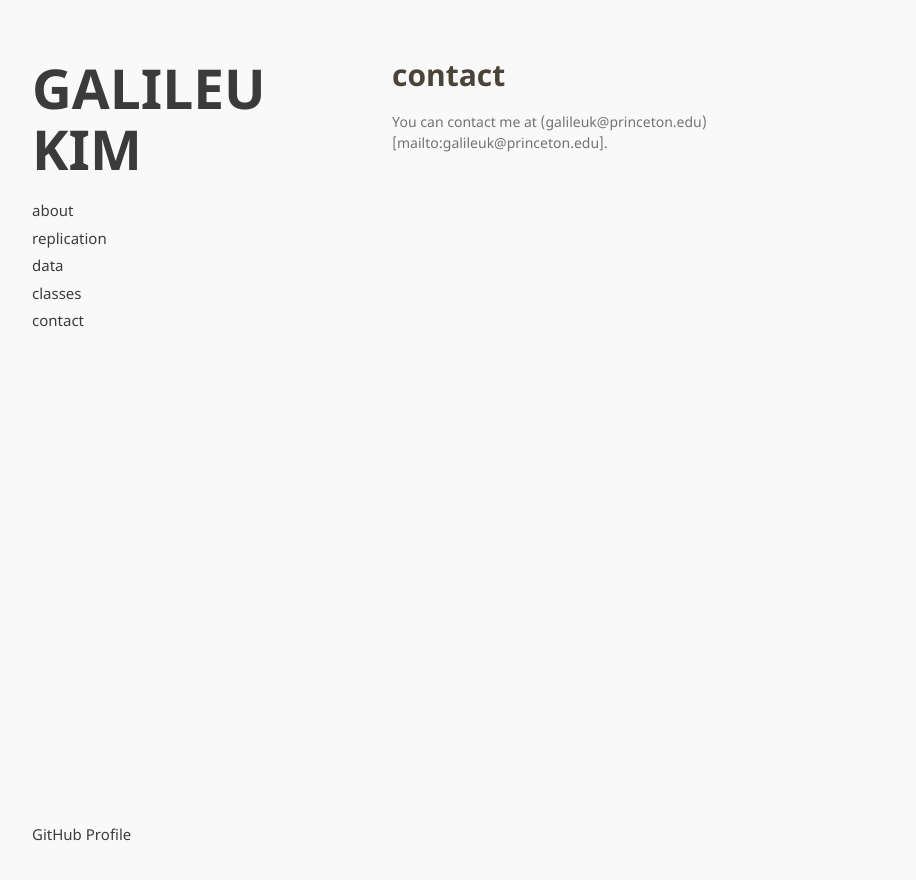
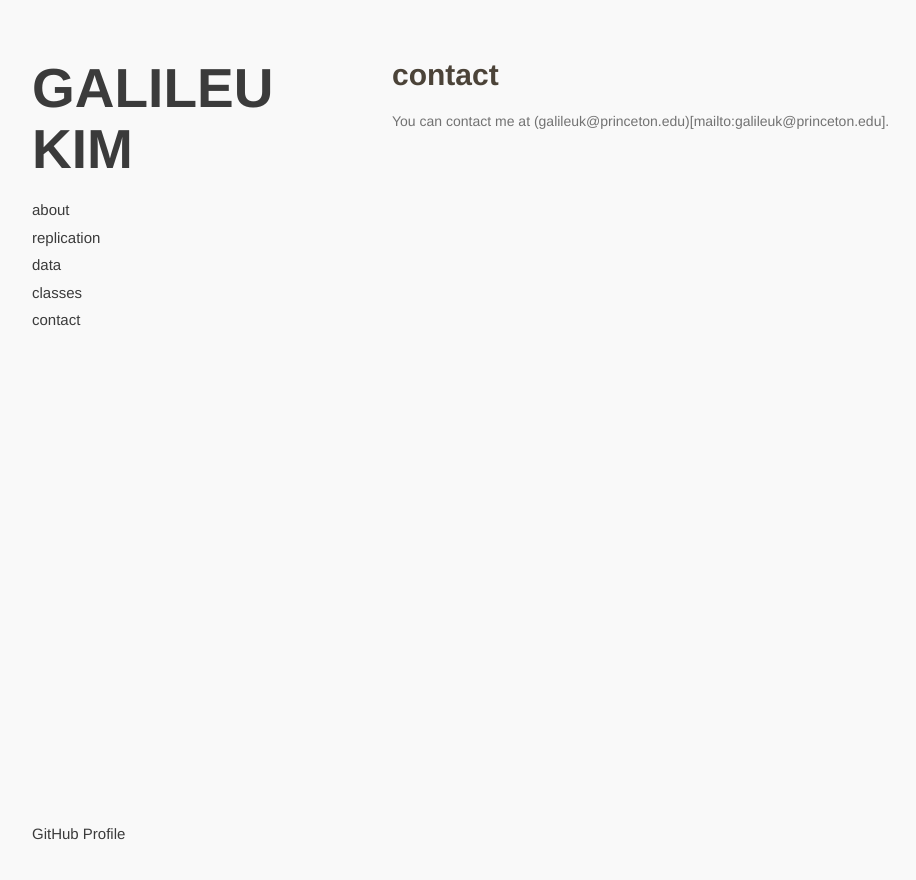
Before and after one commit to galileukim/galileukim.github.io, a Jekyll site: the page built from pages/contact.md, in a window 1280 px wide. Shown: the top 880 px of the page, without its empty margins (178-1094 px from the left). Built offline with Jekyll 4.4.1, drawn with Linux system fonts in a browser that asks for light colours; our own code applies the rules of GitHub Pages for plain Markdown files.

Commit message:
change font

```diff
--- a/_sass/jekyll-theme-minimal.scss
+++ b/_sass/jekyll-theme-minimal.scss
@@ -4,7 +4,7 @@
 body {
   background-color: #F9F9F9;
   padding:50px;
-  font: 14px/1.5 "Noto Sans", "Helvetica Neue", Helvetica, Arial, sans-serif;
+  font: 14px/1.5 Helvetica, Arial, sans-serif;
   color:#727272;
   font-weight:400;
 }
```
